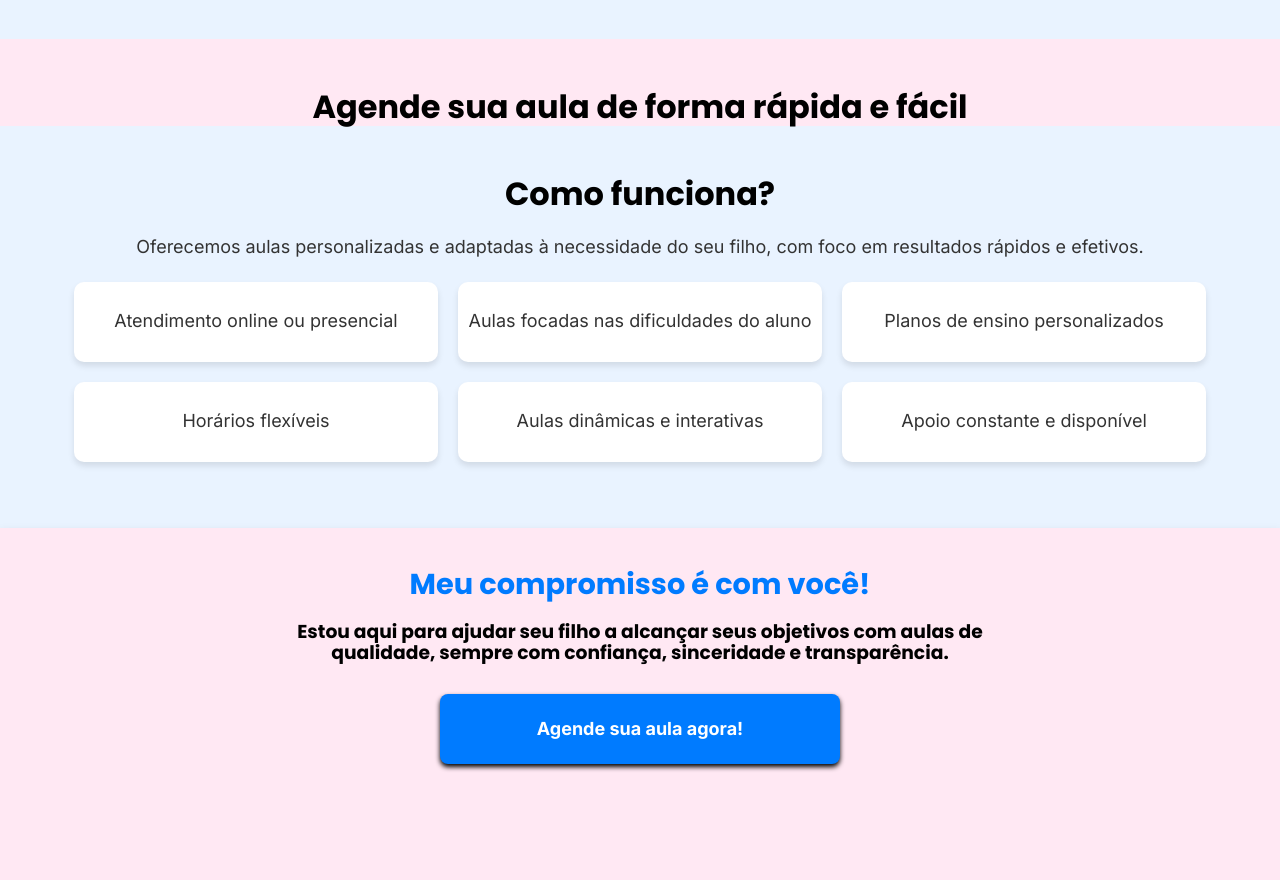
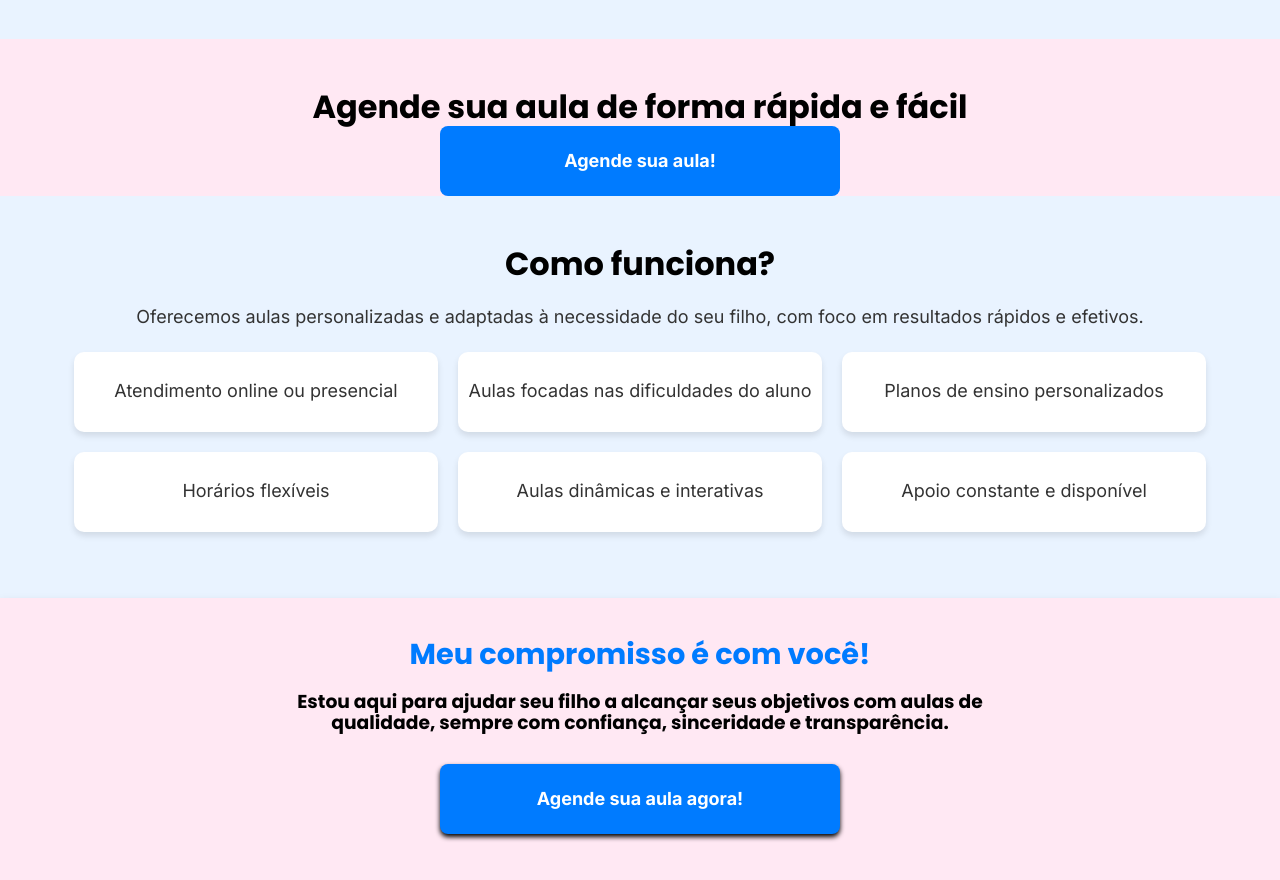
Before and after one commit to Israel-ops-cmd/prof-helo, a React (Vite) app: page / in a window 1280 px wide. Shown: the part 1300-2180 px from the top of the page. Built offline with nearby package versions, Linux system fonts and the light colour scheme.

Commit message:
criando botão

```diff
--- a/src/components/Action/Action.css
+++ b/src/components/Action/Action.css
@@ -1,6 +1,21 @@
 .title {
     padding-top: 50px;
     font-size: 2rem;
+}
+
+#botão {
+  background-color: #007BFF;
+  color: #fff;
+  border: none;
+  border-radius: 8px;
+  padding: 15px 30px;
+  font-size: 18px;
+  font-weight: bold;
+  cursor: pointer;
+  transition: all 0.5 ease;
+  width: 400px;
+  height: 70px;
+  margin: 0;
 }
 
 a {
--- a/src/components/Action/Action.jsx
+++ b/src/components/Action/Action.jsx
@@ -5,6 +5,7 @@ function Action() {
         <div className="t-align al-center sections" id="totally">
             <h2 className="title">Agende sua aula de forma rápida e fácil</h2>
             {/*<h4 id="height">Não perca mais tempo, comece agora a melhorar os resultados escolares do seu filho.</h4>*/}
+            <button id="botão">Agende sua aula!</button>
         </div>
     )
 }
```
